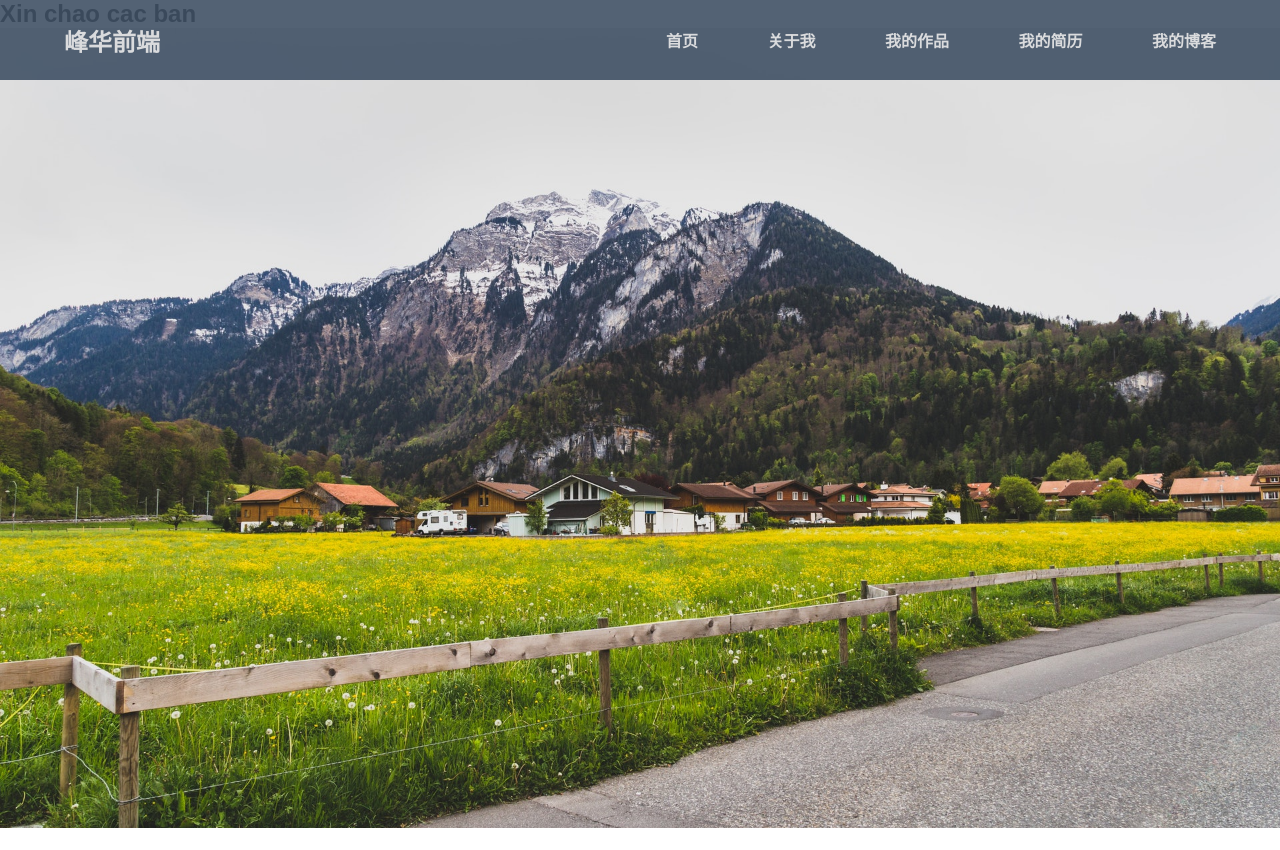
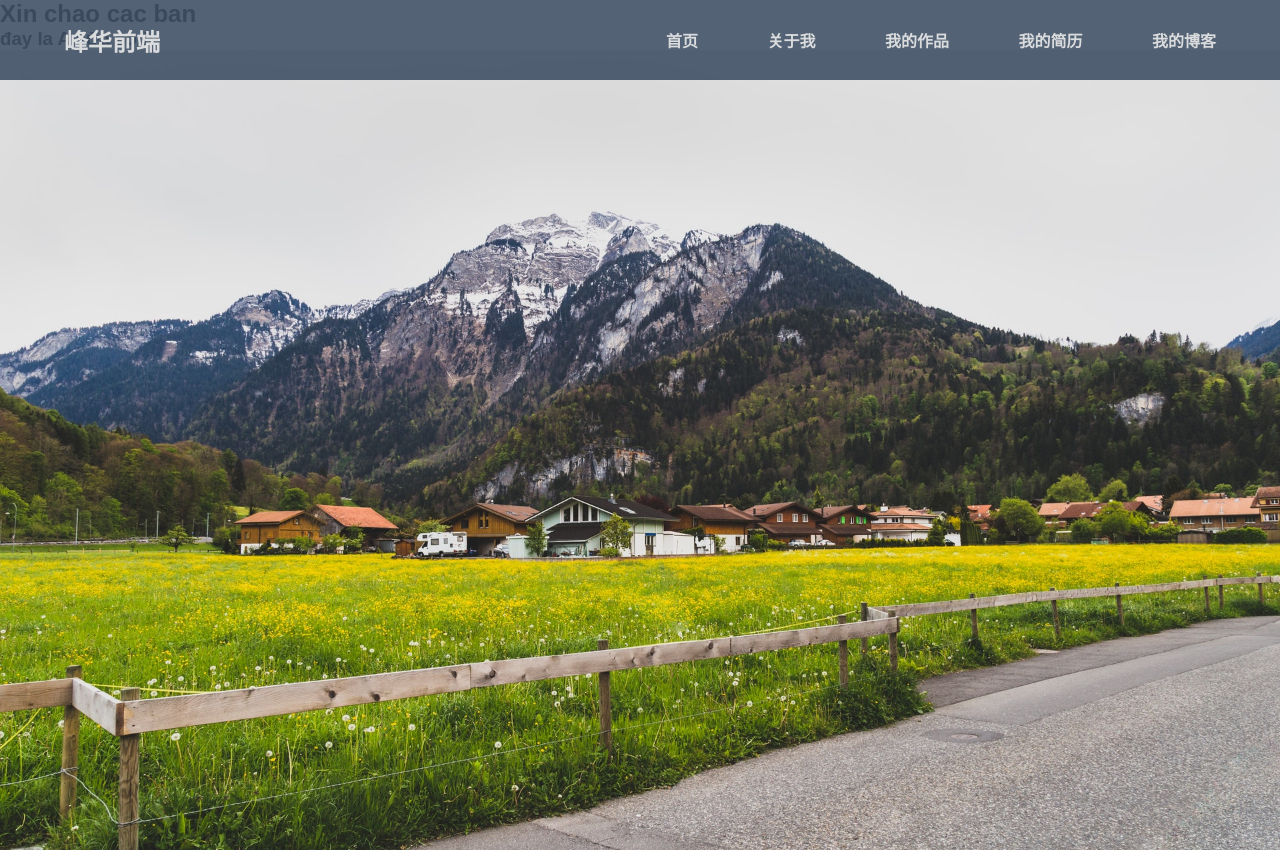
Before and after one commit to LyThaiBao/Web_trung, a plain HTML site: page index.html in a window 1280 px wide. Before the commit the page ends 828 px from the top, so only its background shows below. Drawn offline with Linux system fonts and the light colour scheme.

Commit message:
sua code

```diff
--- a/index.html
+++ b/index.html
@@ -26,6 +26,7 @@
       </div>
     </nav>
     <h2>Xin chao cac ban</h2>
+    <h3>đay la A sửa code</h3>
     <header></header>
 
   </body>
```
